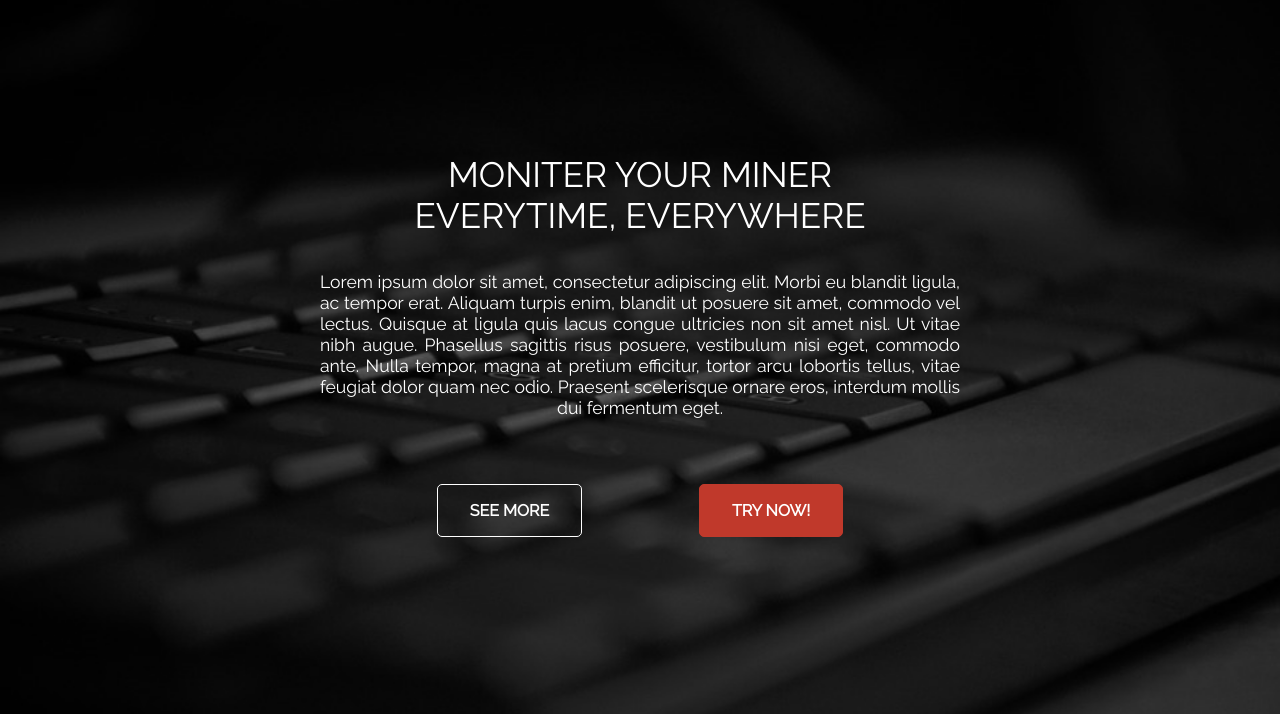
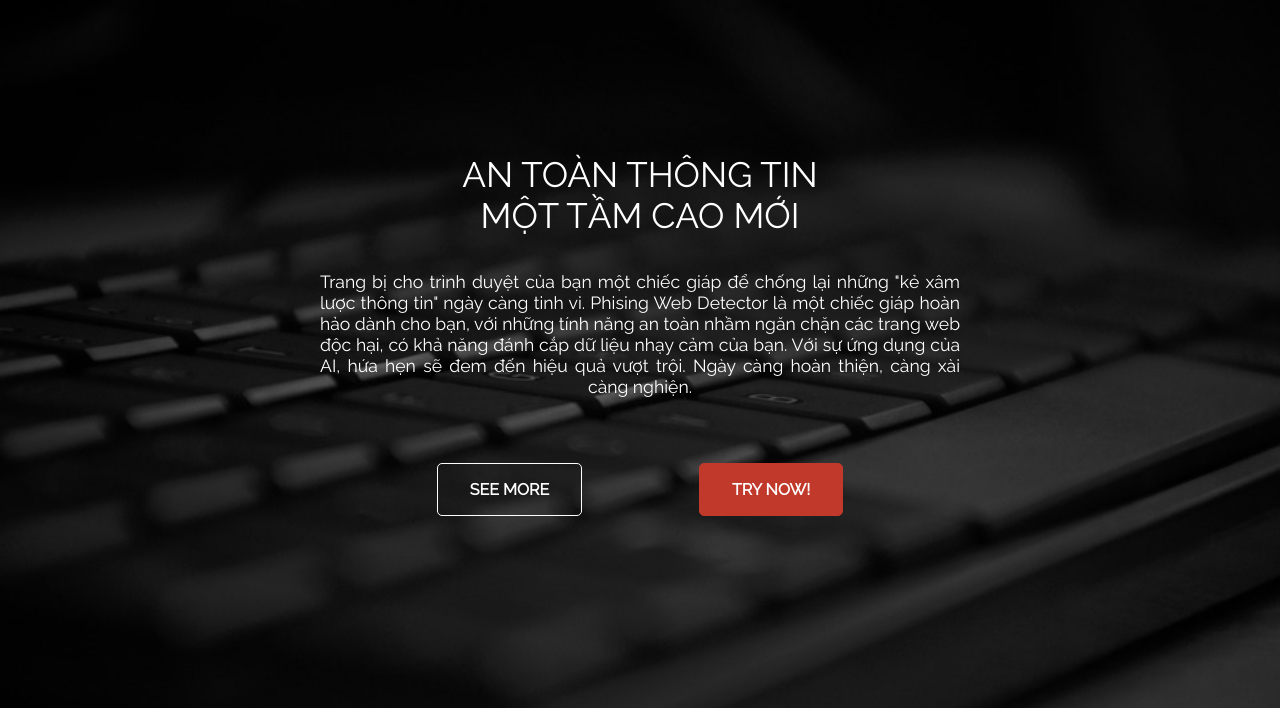
Before and after one commit to AnHoangbk19/BDC-Assignment, a plain HTML site: page index.html in a window 1280 px wide. Shown: the part 86-800 px from the top of the page. Drawn offline with nearby package versions, Linux system fonts and the light colour scheme.

Commit message:
Home commit

```diff
--- a/index.html
+++ b/index.html
@@ -31,11 +31,11 @@
         <main>
             <!-- Header -->
             <section id="headerSection" class="container-fluid-lg text-center text-white img-cover" style="background-image:url(images/bg.jpg)">
-                <h1 id="headerSection-header" class="margin-bottom"> MONITER YOUR MINER <br> EVERYTIME, EVERYWHERE </h1>
+                <h1 id="headerSection-header" class="margin-bottom"> AN TOÀN THÔNG TIN <br> MỘT TẦM CAO MỚI </h1>
                 <h3 id="headerSection-description" class="width-half align-center-row text-justify-center">
-                    Lorem ipsum dolor sit amet, consectetur adipiscing elit. Morbi eu blandit ligula, ac tempor erat. Aliquam turpis enim, blandit ut posuere sit amet, commodo vel lectus.
-                    Quisque at ligula quis lacus congue ultricies non sit amet nisl. Ut vitae nibh augue. Phasellus sagittis risus posuere, vestibulum nisi eget, commodo ante.
-                    Nulla tempor, magna at pretium efficitur, tortor arcu lobortis tellus, vitae feugiat dolor quam nec odio. Praesent scelerisque ornare eros, interdum mollis dui fermentum eget.
+                    Trang bị cho trình duyệt của bạn một chiếc giáp để chống lại những "kẻ xâm lược thông tin" ngày càng tinh vi.
+                    Phising Web Detector là một chiếc giáp hoàn hảo dành cho bạn, với những tính năng an toàn nhầm ngăn chặn các trang web độc hại, có khả năng đánh cắp dữ liệu nhạy cảm của bạn.
+                    Với sự ứng dụng của AI, hứa hẹn sẽ đem đến hiệu quả vượt trội. Ngày càng hoàn thiện, càng xài càng nghiện.
                 </h3>
                 <div id="headerSection-body" class="width-half align-center-all flex-direction-auto flex-main-evenly padding-md ">
                     <a id="button-more" href="#featureSection" class="btn btn-rounded btn-lg bg-transparent bg-transparent-hover  text-white text-simple text-bold">SEE MORE</a>
```
